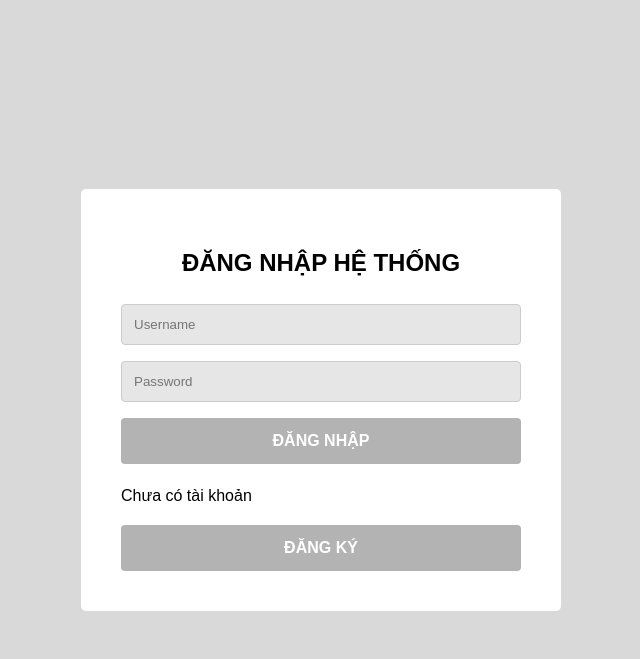
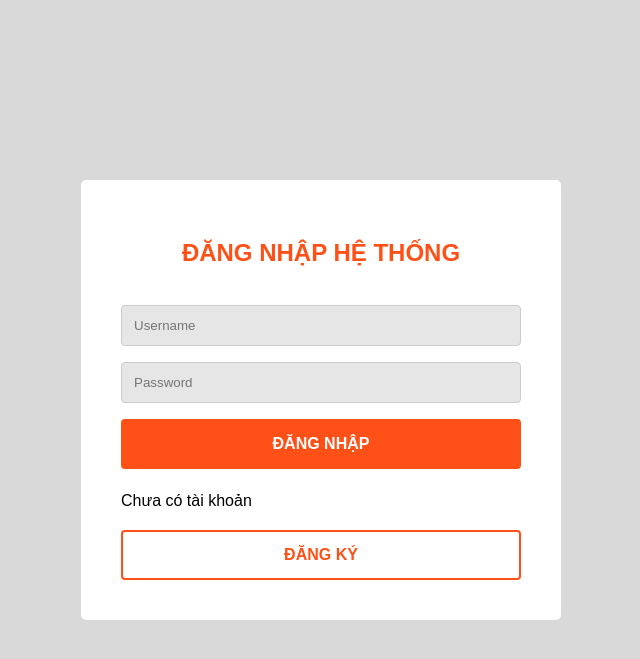
Before and after one commit to duonglele/final-project1, a PHP site: page /login.php in a window 1280 px wide. Shown: the top 659 px of the page, without its empty margins (319-959 px from the left). Run offline with PHP 8.4, Linux system fonts and the light colour scheme.

Commit message:
Update login.php

```diff
--- a/login.php
+++ b/login.php
@@ -65,10 +65,36 @@ $conn->close();
         body { font-family: sans-serif; background-color: #d9d9d9; display: flex; justify-content: center; align-items: center; min-height: 100vh; margin: 0; }
         .container { background-color: #fff; padding: 40px; border-radius: 5px; width: 400px; text-align: center; }
         input[type="text"], input[type="password"] { width: 100%; padding: 12px; margin: 8px 0; display: inline-block; border: 1px solid #ccc; border-radius: 4px; box-sizing: border-box; background-color: #e6e6e6; }
-        .btn-login { background-color: #b3b3b3; color: white; padding: 14px 20px; margin: 8px 0; border: none; border-radius: 4px; cursor: pointer; width: 100%; font-size: 16px; font-weight: bold; }
-        .btn-register { background-color: #b3b3b3; color: white; padding: 14px 20px; margin-top: 20px; border: none; border-radius: 4px; cursor: pointer; width: 100%; font-size: 16px; font-weight: bold; }
+        .btn-login { background-color: #ff5117; color: white; padding: 14px 20px; margin: 8px 0; border: 2px solid #ff5117; border-radius: 4px; cursor: pointer; width: 100%; font-size: 16px; font-weight: bold; }
+        .btn-register { background-color: #fff; color: #ff5117; padding: 14px 20px; margin-top: 20px; border: 2px solid #ff5117; border-radius: 4px; cursor: pointer; width: 100%; font-size: 16px; font-weight: bold; }
         .register-link { margin-top: 15px; display: block; text-align: left; }
         .error { padding: 10px; margin-bottom: 15px; border-radius: 4px; background-color: #fdd; color: #a00; border: 1px solid #a00; }
+
+        /* CSS -- ĐĂNG NHẬP HỆ THỐNG */
+        h2 {
+            font-size: 24px;
+            font-weight: bold;
+            color: #ff5117;
+            margin-bottom: 30px;
+            text-align: center;
+            text-transform: uppercase;
+        }
+
+        /* Button -- ĐĂNG NHẬP (Hover) */
+        .btn-login:hover {
+            /* transform: translateY(-4px);
+            box-shadow: 0 4px 8px #0000001a; */
+            background-color: #fff;
+            color: #ff5117;
+            border: 2px solid #ff5117;
+        }
+
+        /* Button -- ĐĂNG KÝ TÀI KHOẢN (Hover) */
+        .btn-register:hover {
+            background-color: #ff5117;
+            color: #fff;
+            border: 2px solid #ff5117;
+        }
     </style>
 </head>
 <body>
```
